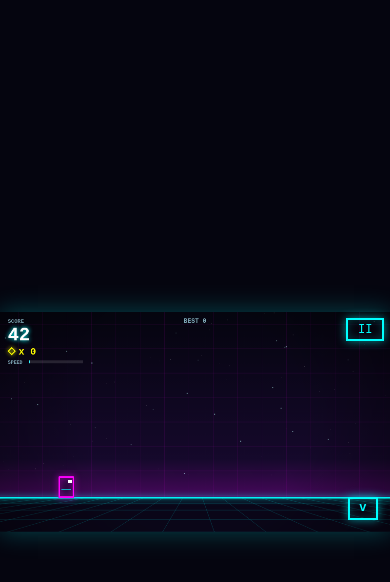
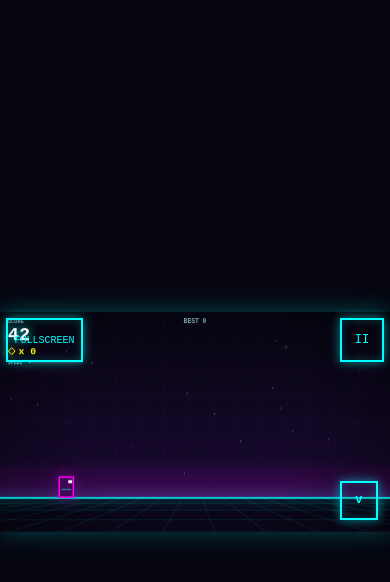
Before and after one commit to Abhimanyu-1411/glitch-run, a website: page index.html in a window 390 px wide. Both pictures are taken after a click on the button "PLAY". Drawn offline with Linux system fonts and the light colour scheme; animation ran at ten frames a second.

Commit message:
Modifed mobile window

```diff
--- a/css/style.css
+++ b/css/style.css
@@ -1,8 +1,11 @@
 *{box-sizing:border-box;margin:0}
 html,body{touch-action:manipulation;-webkit-touch-callout:none;height:100%;background:#05050f;color:#e6faff;font-family:"Courier New",monospace;overflow:hidden}
+body:not(.info-page){height:100vh;height:100dvh;min-height:100svh;padding:env(safe-area-inset-top) env(safe-area-inset-right) env(safe-area-inset-bottom) env(safe-area-inset-left)}
 body{display:flex;align-items:center;justify-content:center}
-#wrap{position:relative;width:min(100vw,calc(100vh*16/9));width:min(100vw,calc(100dvh*16/9));aspect-ratio:16/9;user-select:none;-webkit-user-select:none}
+#wrap{position:relative;width:min(100vw,calc(100vh*16/9));width:min(100vw,calc(100dvh*16/9));width:min(calc(100vw - env(safe-area-inset-left) - env(safe-area-inset-right)),calc((100dvh - env(safe-area-inset-top) - env(safe-area-inset-bottom))*16/9));aspect-ratio:16/9;user-select:none;-webkit-user-select:none}
 canvas{width:100%;height:100%;display:block;touch-action:none;background:#0a0a1a;box-shadow:0 0 24px #0ff4}
+#wrap:fullscreen{background:#05050f;margin:auto}
+#wrap:-webkit-full-screen{background:#05050f;margin:auto}
 .screen{position:absolute;inset:0;display:flex;flex-direction:column;align-items:center;justify-content:center;gap:1.6vmin;background:rgba(5,5,20,.85);text-align:center}
 .hidden{display:none!important}
 h1,h2{color:#0ff;letter-spacing:.15em;text-shadow:0 0 10px #0ff,0 0 26px #f0f}
@@ -16,6 +19,9 @@ button{font:inherit;font-size:clamp(12px,3vmin,22px);color:#0ff;background:trans
 button:hover,button:active{background:#0ff3}
 #pauseBtn{position:absolute;top:6px;right:6px;min-width:0;padding:.2em .8em}
 #dropBtn{position:absolute;bottom:12px;right:12px;min-width:0;padding:.2em .8em;font-weight:bold;z-index:2}
+#fullscreenBtn{position:absolute;top:max(6px,env(safe-area-inset-top));left:max(6px,env(safe-area-inset-left));z-index:3;min-width:0;min-height:44px;padding:.3em .65em;font-size:clamp(10px,2vmin,14px)}
+#pauseBtn{top:max(6px,env(safe-area-inset-top));right:max(6px,env(safe-area-inset-right));z-index:3;min-width:44px;min-height:44px}
+#dropBtn{bottom:max(12px,env(safe-area-inset-bottom));right:max(12px,env(safe-area-inset-right));min-width:3.2em;min-height:3.2em;touch-action:manipulation}
 /* Session 2: screen fades + settings toggles */
 @keyframes scrFade{from{opacity:0}to{opacity:1}}
 .screen{animation:scrFade .22s ease-out}
--- a/index.html
+++ b/index.html
@@ -2,7 +2,7 @@
 <html lang="en">
 <head>
 <meta charset="utf-8">
-<meta name="viewport" content="width=device-width, initial-scale=1, user-scalable=no">
+<meta name="viewport" content="width=device-width, initial-scale=1, user-scalable=no, viewport-fit=cover">
 <title>GLITCH RUN — Neon Cyberpunk Endless Runner</title>
 <meta name="description" content="GLITCH RUN is a free neon cyberpunk endless runner. Dodge obstacles, collect data fragments, survive glitch events, and unlock achievements. Play instantly in your browser — no download required.">
 <link rel="canonical" href="https://glitch-run.pages.dev/">
@@ -28,6 +28,7 @@
 <body>
 <div id="wrap">
   <canvas id="game" width="800" height="450"></canvas>
+  <button id="fullscreenBtn" class="hidden" data-action="fullscreen" aria-label="Enter fullscreen" title="Enter fullscreen">FULLSCREEN</button>
   <button id="pauseBtn" class="hidden" data-action="pause">II</button>
   <button id="dropBtn" class="hidden" data-action="drop" aria-label="Fast Drop">v</button>
 
--- a/js/game.js
+++ b/js/game.js
@@ -4,8 +4,20 @@ GR.Game = (function () {
   let ctx, player, world, state = 'menu', last = 0, score = 0, frags = 0, newBest = false, onState = null, runActive = false;
   let dead = false, bestAtStart = 0, visT = 0, shake = 0, shX = 0, shY = 0, veilA = 0, veilRate = 0, veilCol = '5,5,15';
   let stars = [], gBg, gGlow, gVig, notice = null, barsDrawn = 0, runTime = 0, lastNotes = null;
+  let canvasResizeObserver = null;
   const FONT = '"Courier New", monospace';
   const reduced = function () { return !!S.get('reduceMotion'); };
+
+  function resizeCanvas(canvas) {
+    const rect = canvas.getBoundingClientRect();
+    const dpr = Math.min(window.devicePixelRatio || 1, 3);
+    const width = Math.max(1, Math.round(rect.width * dpr));
+    const height = Math.max(1, Math.round(rect.height * dpr));
+    if (canvas.width !== width) canvas.width = width;
+    if (canvas.height !== height) canvas.height = height;
+    // Drawing remains in the game's 800x450 logical coordinate space; only the backing buffer changes.
+    ctx.setTransform(canvas.width / C.W, 0, 0, canvas.height / C.H, 0, 0);
+  }
 
   function info() { return { score: score, frags: frags, best: S.get('highScore'), coins: S.get('coins'), newBest: newBest, notes: lastNotes }; }
   function setState(s) {
@@ -16,6 +28,12 @@ GR.Game = (function () {
 
   function init(canvas, cb) {
     ctx = canvas.getContext('2d'); onState = cb;
+    resizeCanvas(canvas);
+    if (window.ResizeObserver) {
+      canvasResizeObserver = new ResizeObserver(function () { resizeCanvas(canvas); });
+      canvasResizeObserver.observe(canvas);
+    } else addEventListener('resize', function () { resizeCanvas(canvas); });
+    addEventListener('orientationchange', function () { resizeCanvas(canvas); });
     player = new GR.Player(); world = new GR.World(); world.onSpawn = GR.Power.onSpawn;
     GR.Events.onStart = function (id) { GR.Progress.noteEvent(id); };
     GR.Cosmetics.setPreviewCanvas(document.getElementById('shopPreview'));
--- a/js/main.js
+++ b/js/main.js
@@ -3,6 +3,17 @@
   const $ = function (id) { return document.getElementById(id); };
   const screens = { menu: $('menu'), paused: $('pause'), over: $('over'), settings: $('settings'), shop: $('shop'), achievements: $('achievements'), missions: $('missions') };
   const LABELS = { sfx: 'SOUND EFFECTS', shake: 'SCREEN SHAKE', reduceMotion: 'REDUCED MOTION' };
+  const fullscreenBtn = $('fullscreenBtn');
+  const wrap = $('wrap');
+
+  function updateFullscreenButton() {
+    if (!fullscreenBtn) return;
+    const active = document.fullscreenElement === wrap;
+    fullscreenBtn.textContent = active ? 'EXIT FULLSCREEN' : 'FULLSCREEN';
+    fullscreenBtn.setAttribute('aria-label', active ? 'Exit fullscreen' : 'Enter fullscreen');
+    fullscreenBtn.title = active ? 'Exit fullscreen' : 'Enter fullscreen';
+    fullscreenBtn.classList.toggle('hidden', !document.fullscreenEnabled || !wrap.requestFullscreen);
+  }
 
   function renderSettings() {
     document.querySelectorAll('[data-setting]').forEach(function (b) {
@@ -45,6 +56,12 @@
     const btn = e.target.closest('button[data-action],button[data-setting],button[data-audio],button[data-shop]');
     if (!btn) return;
     btn.blur();   // stops Space re-triggering the focused button
+    if (btn.dataset.action === 'fullscreen') {
+      if (document.fullscreenElement === wrap) {
+        if (document.exitFullscreen) document.exitFullscreen().catch(function () {});
+      } else if (document.fullscreenEnabled && wrap.requestFullscreen) wrap.requestFullscreen().catch(function () {});
+      return;
+    }
     if (!screens.over.classList.contains('hidden') && performance.now() - overAt < 350) return;
     if (btn.dataset.shop) { GR.Screens.click(btn); return; }
     if (btn.dataset.setting) {
@@ -91,6 +108,8 @@
     else if (a === 'menu') GR.Game.toMenu();
     else if (a === 'settings' || a === 'shop' || a === 'missions' || a === 'achievements') GR.Game.openScreen(a);
   });
+  document.addEventListener('fullscreenchange', updateFullscreenButton);
+  updateFullscreenButton();
   renderSettings();
   const dropBtn = $('dropBtn');
   if (dropBtn) {
```
Also changed, not shown: sitemap-check.xml (added, +15 -0 lines).
